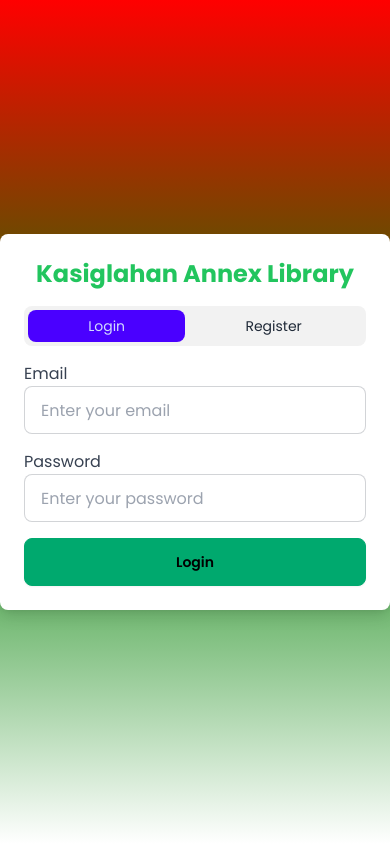
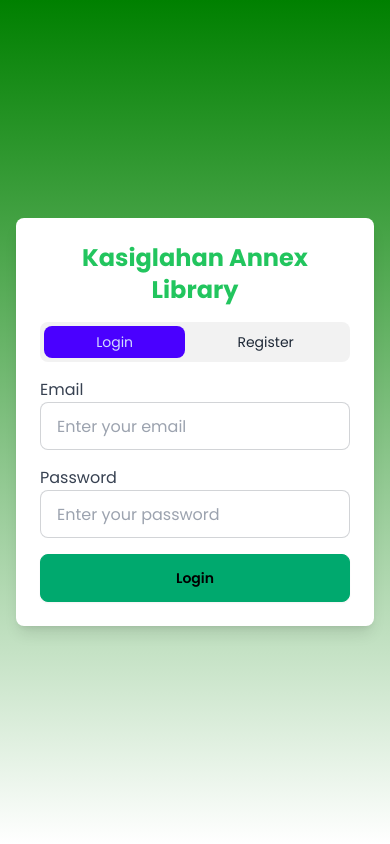
Before and after one commit to xtzuwie/kasigbooks, a plain HTML site: page login/index.html in a window 390 px wide. Both pictures are taken after a click on the tab "Login". Drawn offline with nearby package versions, Linux system fonts and the light colour scheme.

Commit message:
Change it into a  responsive

```diff
--- a/login/index.html
+++ b/login/index.html
@@ -10,9 +10,9 @@
   <link rel="stylesheet" href="https://cdnjs.cloudflare.com/ajax/libs/animate.css/4.1.1/animate.min.css">
   <script src="https://cdn.tailwindcss.com"></script>
 </head>
-<body class="flex items-center justify-center min-h-screen">
+<body class="flex items-center justify-center min-h-screen bg-gray-100 p-4">
 
-  <div class="w-full max-w-md p-6 bg-white rounded-lg shadow-lg">
+  <div class="w-full max-w-md p-6 bg-white rounded-lg shadow-lg md:max-w-lg lg:max-w-xl">
     <h2 class="text-center text-2xl font-bold text-green-500">Kasiglahan Annex Library</h2>
 
     <div role="tablist" class="tabs tabs-boxed mt-4">
@@ -51,7 +51,12 @@
     </form>
   </div>
 
-  <script src="script.js"></script>
+  <script>
+    function showForm(type) {
+      document.getElementById("loginForm").classList.toggle("hidden", type !== "login");
+      document.getElementById("registerForm").classList.toggle("hidden", type !== "register");
+    }
+  </script>
 
 </body>
 </html>
--- a/login/style.css
+++ b/login/style.css
@@ -8,5 +8,5 @@
 }
 
 body {
-  background: linear-gradient(red, green, white);
+  background: linear-gradient(green, white);
 }
```
